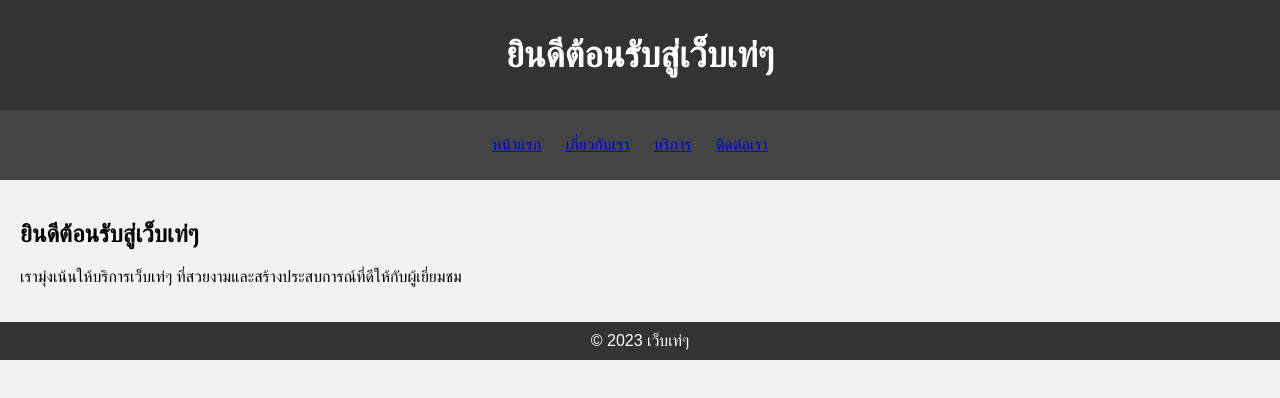
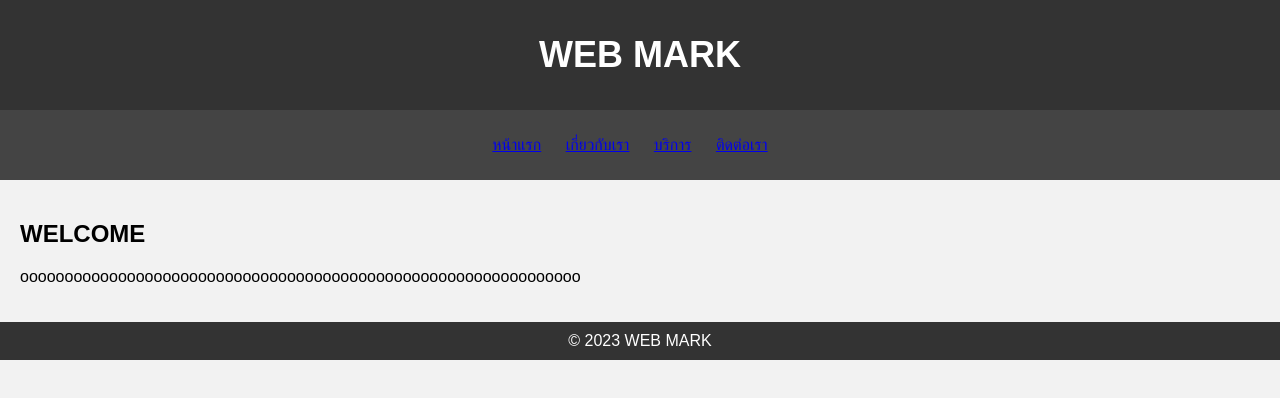
Before and after one commit to Thanwas/Thanwas.github.io, a plain HTML site: page index.html in a window 1280 px wide. Drawn offline with Linux system fonts and the light colour scheme.

Commit message:
Update index.html

```diff
--- a/index.html
+++ b/index.html
@@ -53,7 +53,7 @@
 </head>
 <body>
     <header>
-        <h1>ยินดีต้อนรับสู่เว็บเท่ๆ</h1>
+        <h1>WEB MARK</h1>
     </header>
     <nav>
         <ul>
@@ -64,11 +64,11 @@
         </ul>
     </nav>
     <main>
-        <h2>ยินดีต้อนรับสู่เว็บเท่ๆ</h2>
-        <p>เรามุ่งเน้นให้บริการเว็บเท่ๆ ที่สวยงามและสร้างประสบการณ์ที่ดีให้กับผู้เยี่ยมชม</p>
+        <h2>WELCOME</h2>
+        <p>ooooooooooooooooooooooooooooooooooooooooooooooooooooooooooooooo</p>
     </main>
     <footer>
-        &copy; 2023 เว็บเท่ๆ
+        &copy; 2023 WEB MARK
     </footer>
 </body>
 </html>
```
